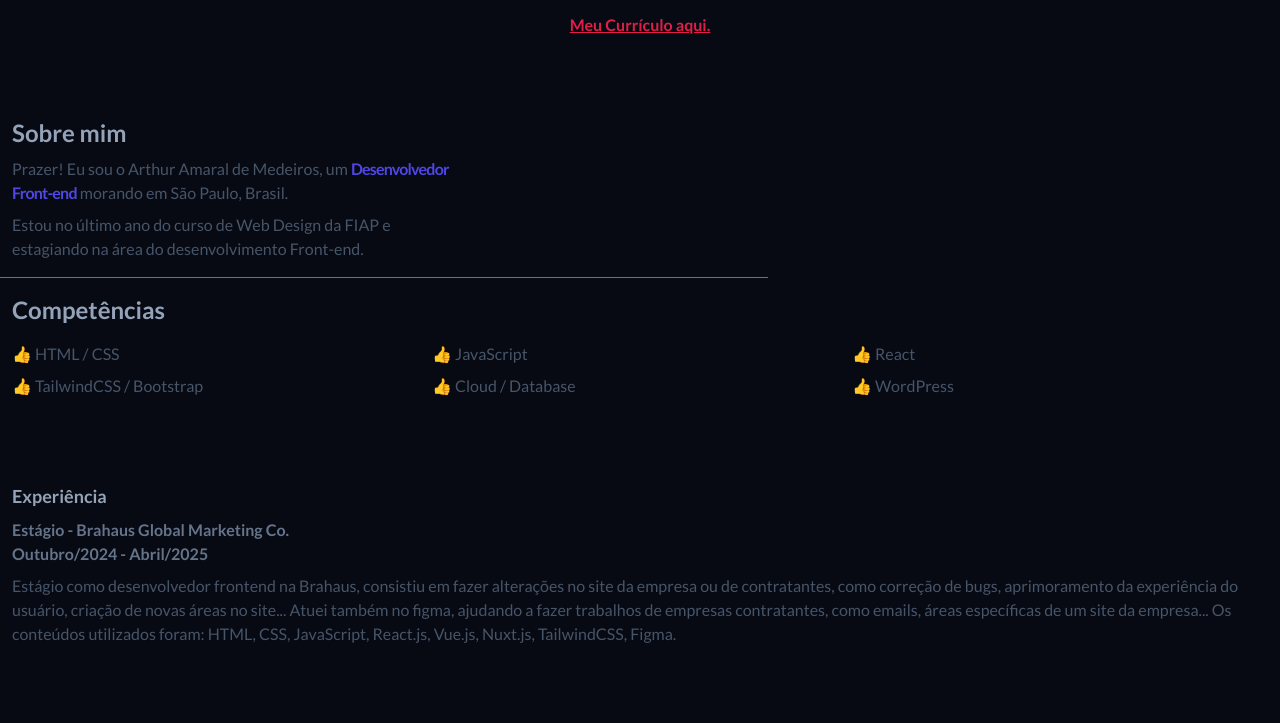
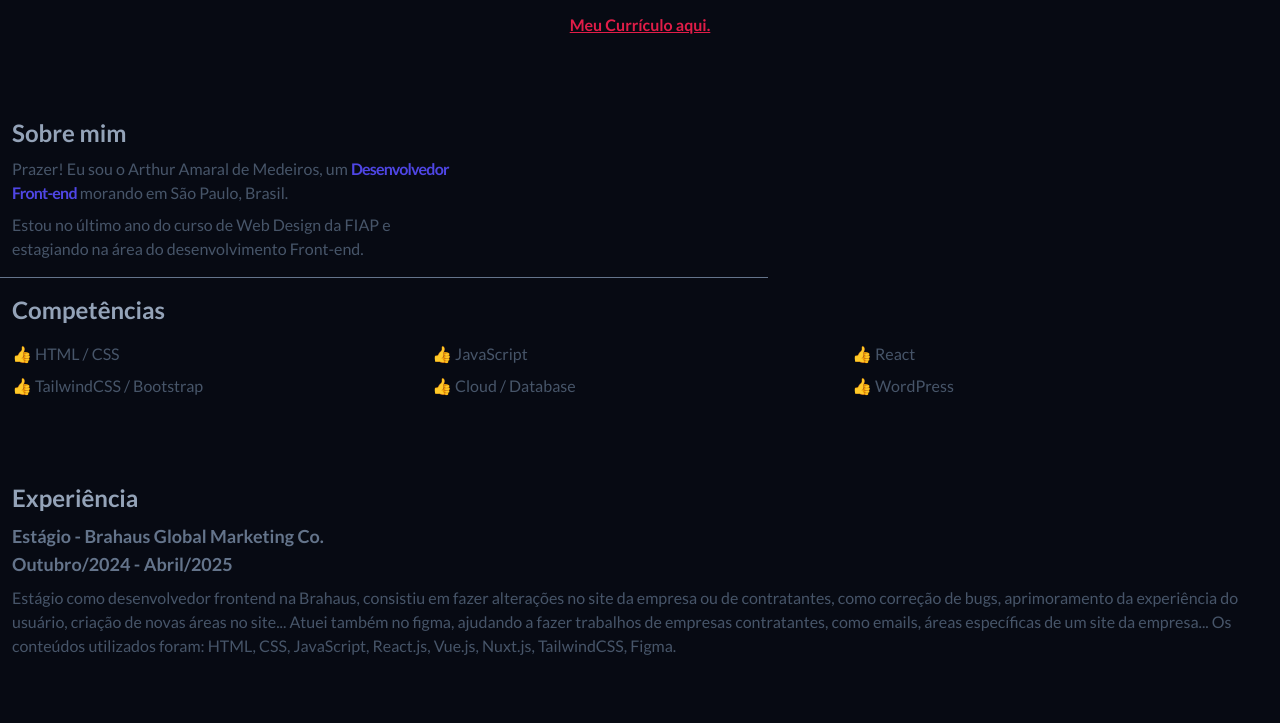
Before and after one commit to Amaralarthurr/Portfolio-Arthur-2025, a plain HTML site: page src/index.html in a window 1280 px wide. Shown: the part 295-1018 px from the top of the page. Drawn offline with Linux system fonts and the light colour scheme.

Commit message:
experiencia mobile md

```diff
--- a/src/index.html
+++ b/src/index.html
@@ -150,11 +150,11 @@
 
     <section class="container mx-auto mt-20">
       <div class="mx-3">
-        <h1 class="text-slate-400 text-lg mb-2">Experiência</h1>
-        <h2 class="text-slate-500 font-bold text-base">
+        <h1 class="text-slate-400 text-lg mb-2 md:text-2xl">Experiência</h1>
+        <h2 class="text-slate-500 font-bold text-base md:text-lg">
           Estágio - Brahaus Global Marketing Co.
         </h2>
-        <p class="text-slate-500 font-bold text-base mb-2">
+        <p class="text-slate-500 font-bold text-base mb-2 md:text-lg">
           Outubro/2024 - Abril/2025
         </p>
         <p class="text-slate-600 font-normal">
```
Also changed, not shown: src/css/output.css.
